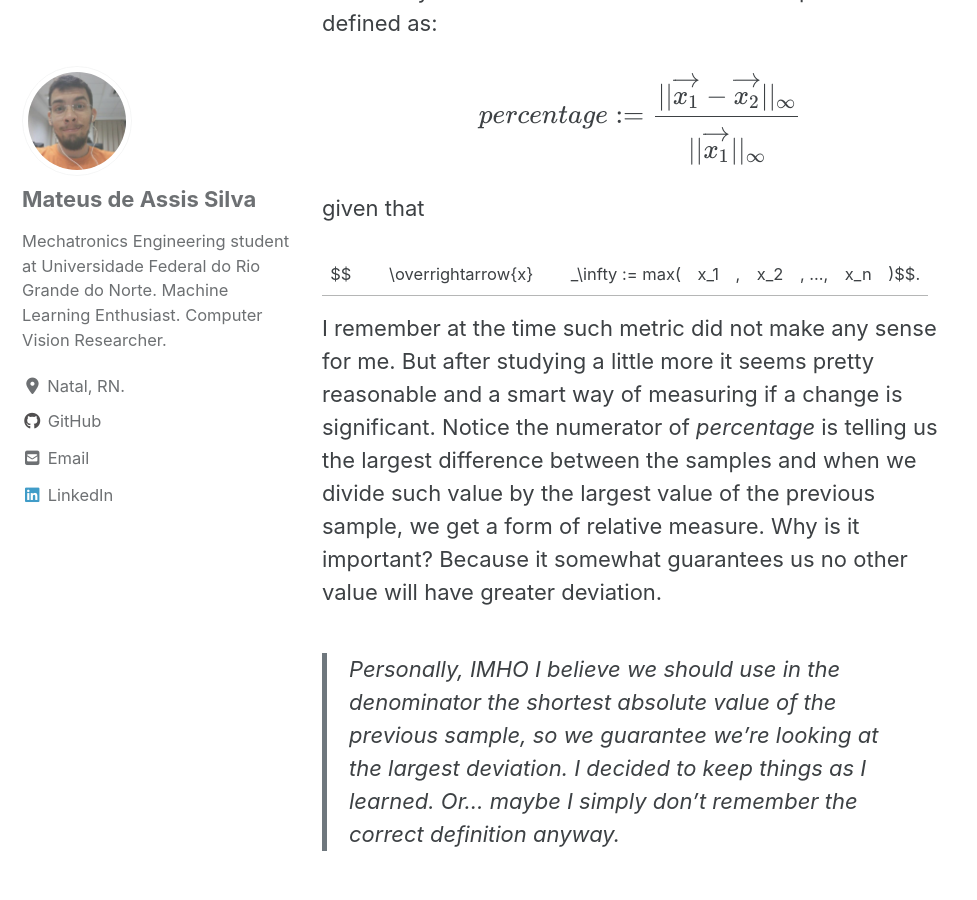
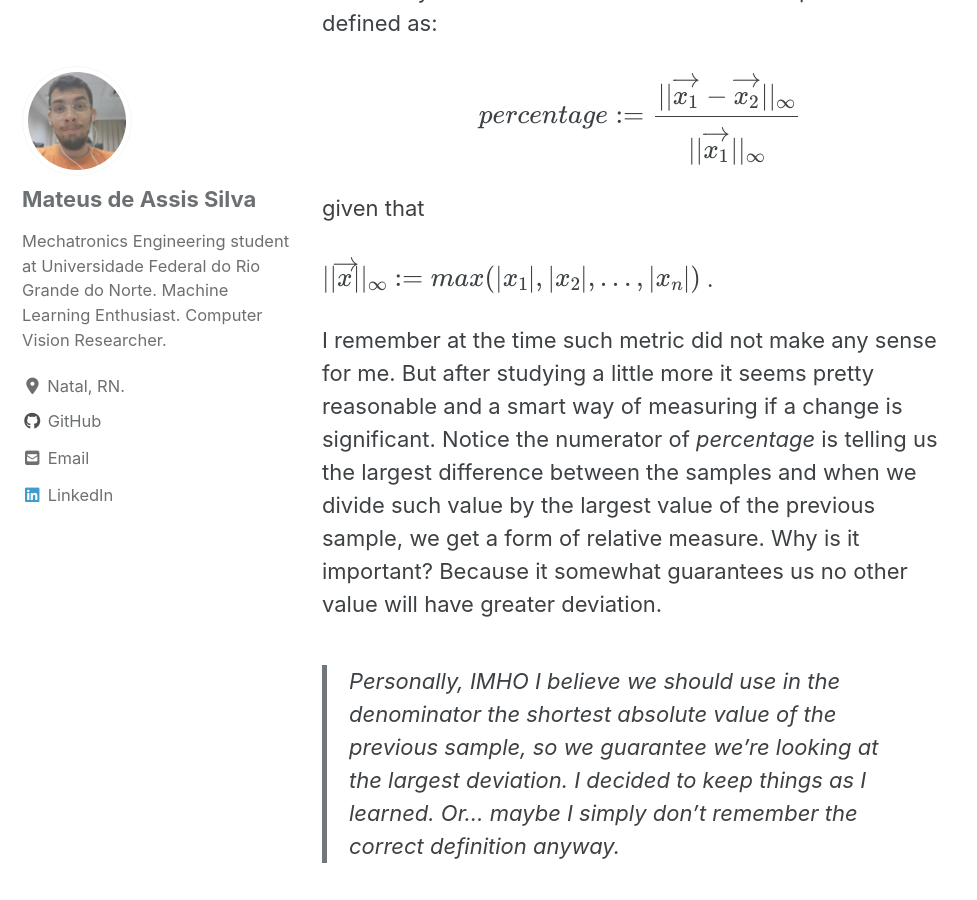
Before and after one commit to mtxslv/mtxslv.github.io, a Jekyll site: the page built from _posts/2020-10-20-motiondetector.md, in a window 1280 px wide and 900 px high, scrolled down 1571 px. Shown: the whole window, without its empty margins (0-977 px from the left). Built offline with Jekyll 4.4.1, drawn with Linux system fonts in a browser that asks for light colours; cached includes are drawn as plain includes; nearby versions of some CDN libraries; formulas are drawn with MathJax 3.

Commit message:
trying to add vertical bars

```diff
--- a/_posts/2020-10-20-motiondetector.md
+++ b/_posts/2020-10-20-motiondetector.md
@@ -30,7 +30,7 @@ $$percentage :=\frac{ ||\overrightarrow{x_1}-\overrightarrow{x_2}||_\infty }{ ||
 
 given that
 
-$$ ||\overrightarrow{x}||_\infty := max(|x_1|,|x_2|, ..., |x_n| )$$.
+$$ \vert\vert \overrightarrow{x}\vert\vert_\infty := max(\vert x_1 \vert,\vert x_2 \vert, ..., \vert x_n \vert ) $$ .
 
 I remember at the time such metric did not make any sense for me. But after studying a little more it seems pretty reasonable and a smart way of measuring if a change is significant. Notice the numerator of _percentage_ is telling us the largest difference between the samples and when we divide such value by the largest value of the previous sample, we get a form of relative measure. Why is it important? Because it somewhat guarantees us no other value will have greater deviation.
 
```
